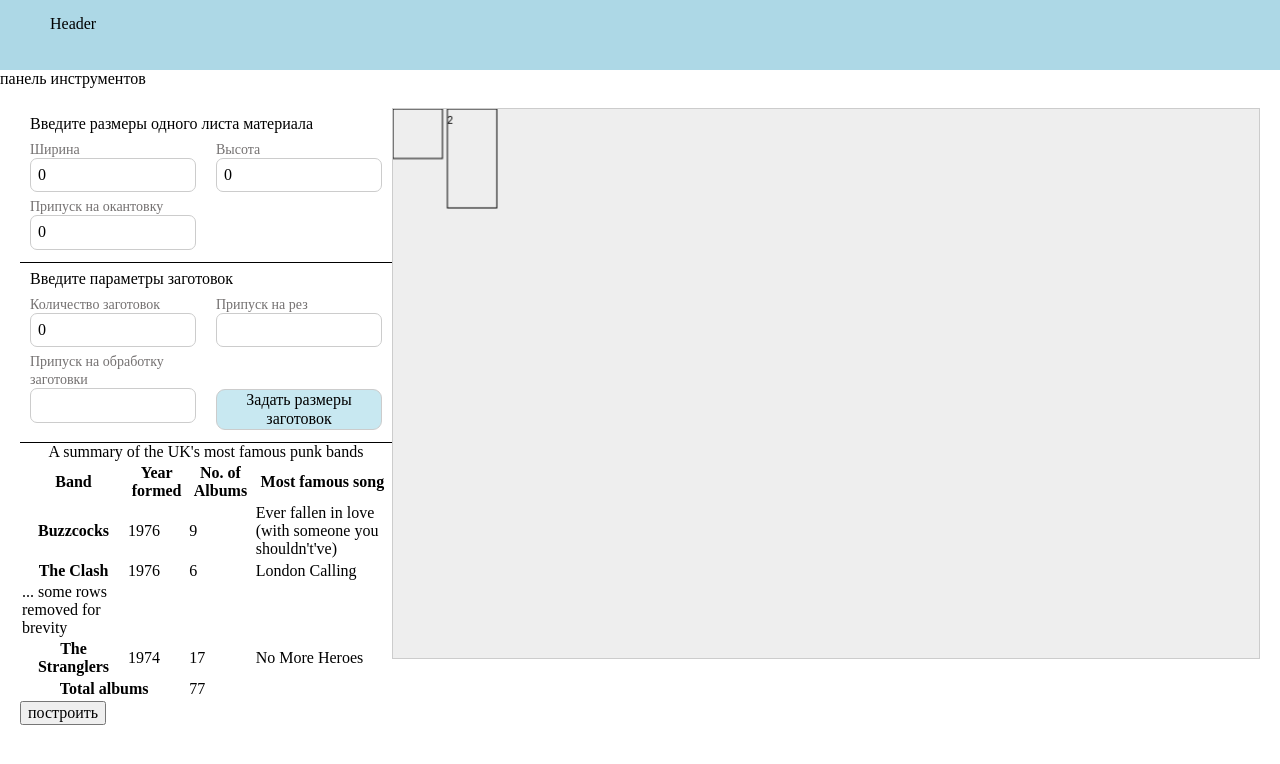
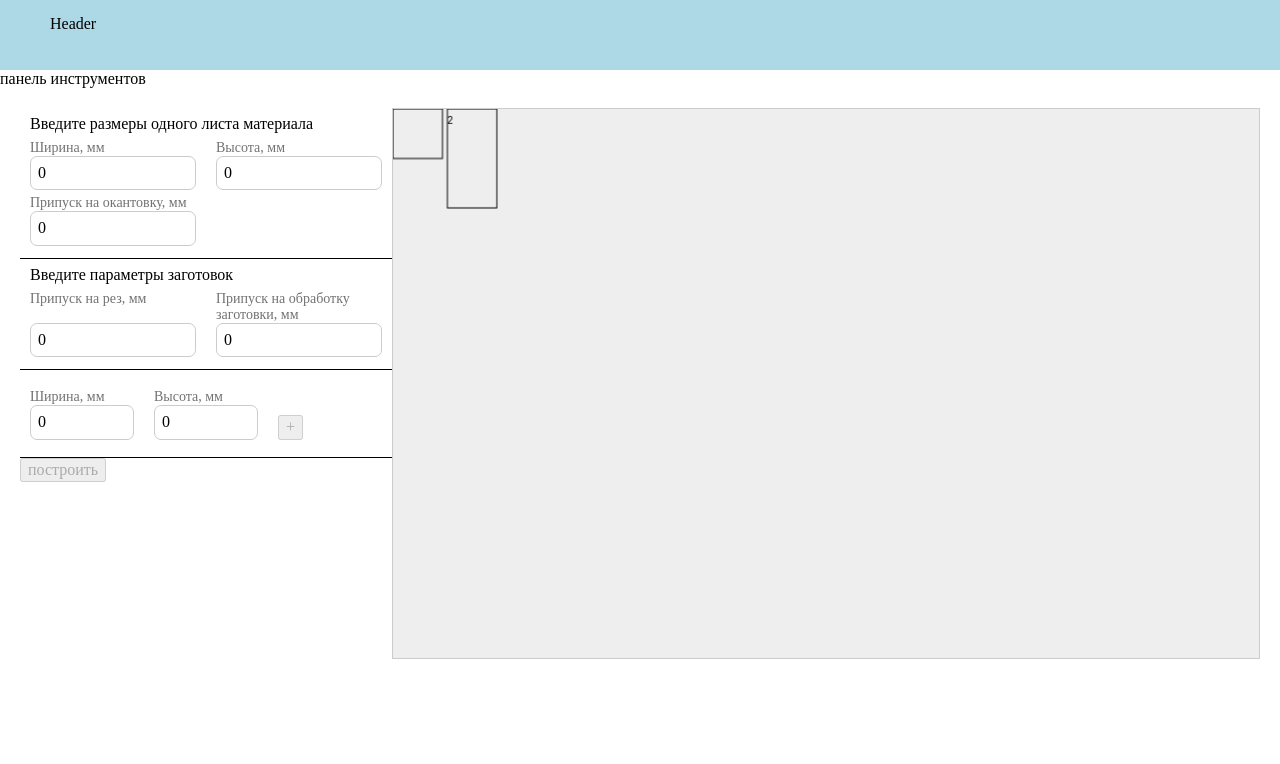
Before and after one commit to Yuliana-coder/cutting-vue, a Vue app: page /program in a window 1280 px wide. Shown: the top 764 px of the page. Built offline with nearby package versions, Linux system fonts and the light colour scheme.

Commit message:
задание параметров раскроя

```diff
--- a/src/pages/program/components/cutting-chart/cutting-chart.css
+++ b/src/pages/program/components/cutting-chart/cutting-chart.css
@@ -49,6 +49,9 @@
 }
 
 .params-field {
+  display: flex;
+  justify-content: space-between;
+  flex-direction: column;
   flex: 0 0 50%;
   max-width: 50%;
   padding: 0 10px;
@@ -85,3 +88,34 @@
 .params__item-table {
   width: 100%;
 }
+
+.params__item-blanks-add-wrapper {
+  width: 100%;
+  display: flex;
+}
+
+.params-item-blanks-add-field {
+  padding: 10px;
+  flex: 0 0 33.33%;
+  max-width: 33.33%;
+}
+
+.params-item-blanks-add-field-btn {
+  display: flex;
+  align-items: flex-end;
+}
+
+table {
+  border: 1px solid #ccc;  /* граница всей таблицы */
+}
+tr {
+  border: 1px solid #ccc;  /* границы между строками */
+}
+td, th {
+  border: 1px solid #ccc;  /* границы между столбцами */
+}
+
+.blanks__table {
+  width: 100%;
+  border-collapse: collapse;
+}
--- a/src/pages/program/components/cutting-chart/cutting-chart.ts
+++ b/src/pages/program/components/cutting-chart/cutting-chart.ts
@@ -1,8 +1,8 @@
 import { Vue, Component, Watch } from "vue-property-decorator";
-import { IPaperParams } from "@/pages/program/interfaces"
+import { IPaperParams, IBlankParams } from "@/pages/program/interfaces"
 
 const MAX_WIDTH_PAPER = 1000;
-const MAX_HEIGHT_PAPER = 650;
+const MAX_HEIGHT_PAPER = 600;
 
 @Component
 export default class CuttingChart extends Vue {
@@ -14,7 +14,16 @@ export default class CuttingChart extends Vue {
         height: 0,
         allowanceBorder: 0
     };
-    blanksList: any = []; // список деталей
+    allowanceBlank: any = {
+        cut: 0,
+        blankBorder: 0
+    };
+    blankParamsInput: IBlankParams = {
+        width: 0,
+        height: 0
+    };
+
+    blanksList: any[] = []; // список деталей
     blanksCount: number = 0;
 
     get paperParams() {
@@ -52,4 +61,34 @@ export default class CuttingChart extends Vue {
         this.canvas.width = this.paperParams.width;
         this.canvas.height = this.paperParams.heigth;
     }
+
+    get generateBlankId() {
+        let result: any = null;
+        let adder = 1;
+        while(!result) {
+            let filterBlanks = this.blanksList.filter((item: any) => { return item.id != this.blanksList.length + adder });
+            if(this.blanksList.length === filterBlanks.length) {
+                result = this.blanksList.length + adder;
+            }else {
+                adder = adder + 1;
+            }
+        }
+        return result;
+    }
+
+    addToBlanksList() {
+        this.blanksList.push({...this.blankParamsInput, id: this.generateBlankId});
+        this.blankParamsInput = {width: 0, height: 0};
+    }
+
+    deleteBlank(id: number) {
+        this.blanksList = this.blanksList.filter((item: any) => {
+            return item.id != id;
+        })
+    }
+
+    get isNotAllFieldsFilled() {
+        return Boolean(this.paperParamsInput.width && this.paperParamsInput.height
+         && this.blanksList && this.blanksList.length);
+    }
 }
--- a/src/pages/program/components/cutting-chart/cutting-chart.vue
+++ b/src/pages/program/components/cutting-chart/cutting-chart.vue
@@ -8,15 +8,15 @@
             </div>
             <div class="params__item-input-wrapper">
               <div class="params-field">
-                <label class="params-field-label" for="width-input">Ширина</label>
+                <label class="params-field-label" for="width-input">Ширина, мм</label>
                 <input min="0" type="number" v-model="paperParamsInput.width" name="width-input" class="default-input" />
               </div>
               <div class="params-field">
-                <label class="params-field-label" for="height-input">Высота</label>
+                <label class="params-field-label" for="height-input">Высота, мм</label>
                 <input min="0" type="number" v-model="paperParamsInput.height" name="height-input" class="default-input" />
               </div>
               <div class="params-field">
-                <label class="params-field-label" for="allowance-input">Припуск на окантовку</label>
+                <label class="params-field-label" for="allowance-input">Припуск на окантовку, мм</label>
                 <input min="0" type="number" v-model="paperParamsInput.allowanceBorder" name="allowance-input" class="default-input" />
               </div>
             </div>
@@ -27,65 +27,55 @@
             </div>
             <div class="params__item-input-wrapper">
               <div class="params-field">
-                <label class="params-field-label" for="countBlanks-input">Количество заготовок</label>
-                <input v-model="blanksCount" min="0" type="number" name="countBlanks-input" class="default-input" />
+                <label class="params-field-label" for="cut-input">Припуск на рез, мм</label>
+                <input v-model="allowanceBlank.cut" min="0" type="number" name="cut-input" class="default-input" />
               </div>
               <div class="params-field">
-                <label class="params-field-label" for="cut-input">Припуск на рез</label>
-                <input min="0" type="number" name="cut-input" class="default-input" />
+                <label class="params-field-label" for="blankBorder-input">Припуск на обработку заготовки, мм</label>
+                <input v-model="allowanceBlank.blankBorder" min="0" type="number" name="blankBorder-input" class="default-input" />
               </div>
-              <div class="params-field">
-                <label class="params-field-label" for="blankBordero-input">Припуск на обработку заготовки</label>
-                <input min="0" type="number" name="blankBordero-input" class="default-input" />
+              <!-- <div class="params-field params-field_btn-wrapper">
+                <button :disabled="blanksCount=== '0'" class="params-field-btn">Задать размеры заготовок</button>
+              </div> -->
             </div>
-              <div class="params-field params-field_btn-wrapper">
-                <button :disabled="blanksCount=== '0'" class="params-field-btn">Задать размеры заготовок</button>
           </div>
+          <div class="params__item params__item-blanks">
+            <div class="params__item-blanks-add-wrapper">
+              <div class="params-item-blanks-add-field">
+                <label class="params-field-label" for="cut-input">Ширина, мм</label>
+                <input v-model="blankParamsInput.width" min="0" type="number" name="cut-input" class="default-input" />
+              </div>
+              <div class="params-item-blanks-add-field">
+                <label class="params-field-label" for="blankBordero-input">Высота, мм</label>
+                <input v-model="blankParamsInput.height" min="0" type="number" name="blankBordero-input" class="default-input" />
+              </div>
+              <div class="params-item-blanks-add-field params-item-blanks-add-field-btn">
+                <button :disabled="!(blankParamsInput.width && blankParamsInput.height)" @click="addToBlanksList">+</button>
               </div>
             </div>
             <div class="params__item-table">
-            <table>
-              <caption>A summary of the UK's most famous punk bands</caption>
+              <table class="blanks__table" v-if="blanksList && blanksList.length">
+                <caption>Список деталей</caption>
                 <thead>
                   <tr>
-                  <th scope="col">Band</th>
-                  <th scope="col">Year formed</th>
-                  <th scope="col">No. of Albums</th>
-                  <th scope="col">Most famous song</th>
+                    <th scope="col">№</th>
+                    <th scope="col">Ширина</th>
+                    <th scope="col">Высота</th>
+                    <th scope="col"></th>
                   </tr>
                 </thead>
                 <tbody>
-                <tr>
-                  <th scope="row">Buzzcocks</th>
-                  <td>1976</td>
-                  <td>9</td>
-                  <td>Ever fallen in love (with someone you shouldn't've)</td>
-                </tr>
-                <tr>
-                  <th scope="row">The Clash</th>
-                  <td>1976</td>
-                  <td>6</td>
-                  <td>London Calling</td>
-                </tr>
-
-                  ... some rows removed for brevity
-
-                <tr>
-                  <th scope="row">The Stranglers</th>
-                  <td>1974</td>
-                  <td>17</td>
-                  <td>No More Heroes</td>
+                  <tr v-for="(blank, key) in blanksList" :key="key">
+                    <td>{{key + 1}}</td>
+                    <td>{{blank.width}}</td>
+                    <td>{{blank.height}}</td>
+                    <td><button @click="deleteBlank(blank.id)">Удалить {{blank.id}}</button></td>
                   </tr>
                 </tbody>
-              <tfoot>
-                <tr>
-                  <th scope="row" colspan="2">Total albums</th>
-                  <td colspan="2">77</td>
-                </tr>
-              </tfoot>
               </table>
             </div>
-          <button class="params-btn" @click="countScale">
+          </div>
+          <button :disabled="!isNotAllFieldsFilled" class="params-btn" @click="countScale">
             построить
           </button>
         </div>
--- a/src/pages/program/interfaces.ts
+++ b/src/pages/program/interfaces.ts
@@ -3,3 +3,8 @@ export interface IPaperParams {
     height: number;
     allowanceBorder: number;
 }
+
+export interface IBlankParams {
+    width: number;
+    height: number;
+}
```
Lines whose indentation alone changed are shown as unchanged.
